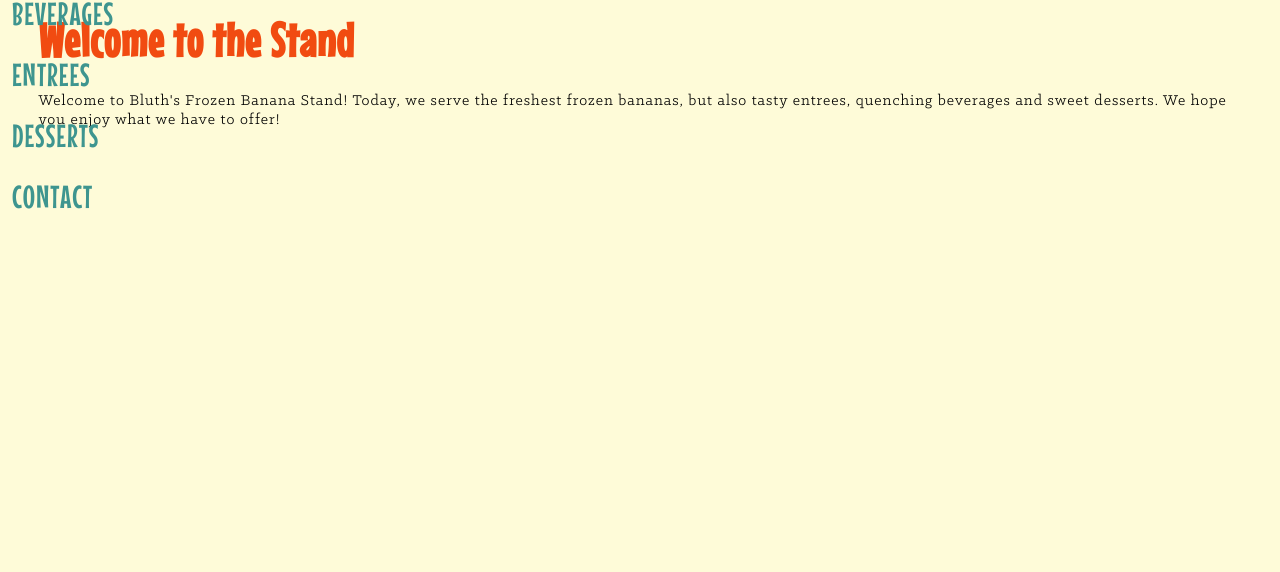
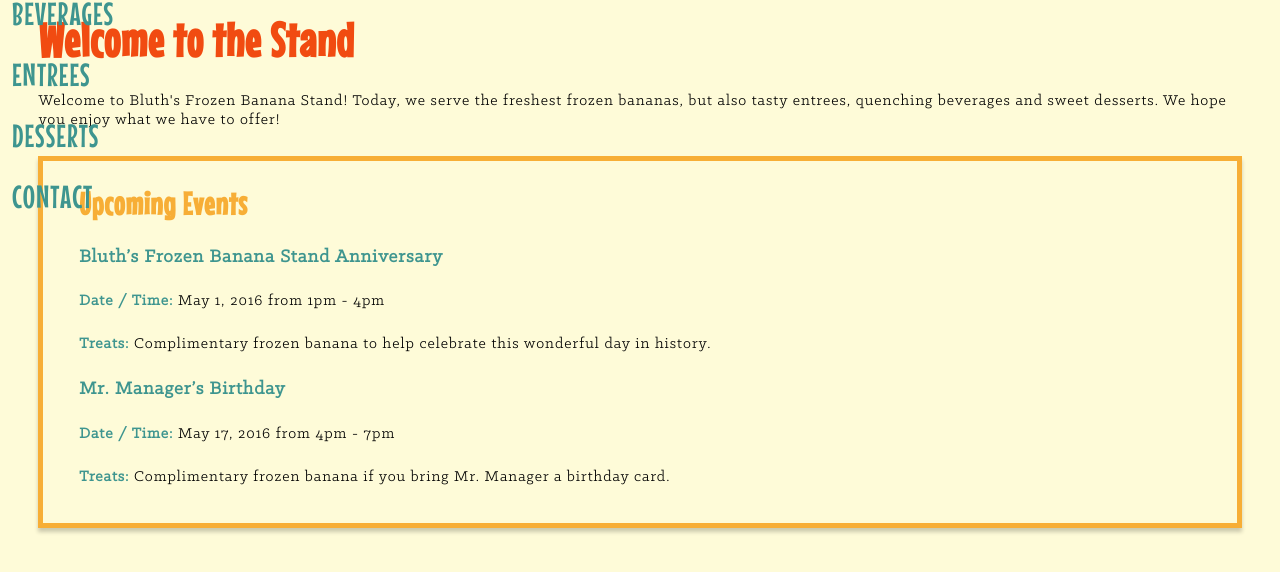
Before and after one commit to chloeweber/project_final3_weber_chloe, a plain HTML site: page index.html in a window 1280 px wide. Shown: the part 176-748 px from the top of the page. Drawn offline with Linux system fonts and the light colour scheme; a script that the page names is missing.

Commit message:
Add upcoming events article with style

```diff
--- a/css/main.css
+++ b/css/main.css
@@ -128,10 +128,35 @@ h2 {
     margin: 2% 3%;
 }
 
-p {
-    margin: 0 3%;
+h3 {
+    color: #f7ae36;
+    font-family: 'Mouse Memoirs', sans-serif;
+    font-size: 2em;
+    margin: 2% 3%;
 }
 
-#mobile-hidden {
+h4 {
+    color: #3e958f;
+    font-size: 1.2em;
+    margin: 2% 3%;
+}
+
+p {
+    margin: 0 3% 2%;
+}
+
+#upcoming-events {
+    border: 5px solid #f7ae36;
+    box-shadow: 0 4px 4px 0 rgba(0, 0, 0, 0.2);
+    margin: 2% 3%;
+    padding-bottom: 1%;
+}
+
+.events-style {
+    color: #3e958f;
+    font-weight: bold;
+}
+
+.mobile-hidden {
     display: none;
 }
--- a/index.html
+++ b/index.html
@@ -43,7 +43,21 @@
 
             <article id="welcome">
                 <h2>Welcome to the Stand</h2>
-                <p>Welcome to Bluth's Frozen Banana Stand!<span id="mobile-hidden"> We have been operating for almost 50 years, which practically makes us a Newport Beach landmark. Our founder, George Bluth, started the stand to give the citizens of California the freshest frozen bananas possible.</span> Today, we serve the freshest frozen bananas, but also tasty entrees, quenching beverages and sweet desserts. We hope you enjoy what we have to offer!</p>
+                <p>Welcome to Bluth's Frozen Banana Stand!<span class="mobile-hidden"> We have been operating for almost 50 years, which practically makes us a Newport Beach landmark. Our founder, George Bluth, started the stand to give the citizens of California the freshest frozen bananas possible.</span> Today, we serve the freshest frozen bananas, but also tasty entrees, quenching beverages and sweet desserts. We hope you enjoy what we have to offer!</p>
+            </article>
+
+            <article id="upcoming-events">
+                <h3>Upcoming Events</h3>
+                <h4>Bluth’s Frozen Banana Stand Anniversary</h4>
+                <p><span class="mobile-hidden">On this day, 53 years ago, George Bluth bravely went where no man had gone before: into the frozen banana business. Throughout the years, Mr. Bluth perfected the frozen banana recipe and even ventured into other banana flavored dishes. As he has come to find, there is always money in the banana stand.</span></p>
+                <p><span class="events-style">Date / Time:</span> May 1, 2016 from 1pm - 4pm</p>
+                <p><span class="events-style">Treats:</span> Complimentary frozen banana to help celebrate this wonderful day in history.</p>
+                <h4>Mr. Manager’s Birthday</h4>
+                <p><span class="mobile-hidden">Our beloved Mr. Manager (otherwise known as George Michael Bluth) is turning 26! Mr. Manager got his start at the banana stand when he was just 15 years old, selling bananas on the weekends. His cousin Maeby and he were the best employees the banana stand has ever seen.</span></p>
+                <p><span class="mobile-hidden">Today, we celebrate Mr. Manager and his triumphant return to the banana stand! He is about to graduate with his master’s degree from Juilliard in Percussion Performance.</span></p>
+                <p><span class="events-style">Date / Time:</span> May 17, 2016 from 4pm - 7pm</p>
+                <p><span class="events-style">Treats:</span> Complimentary frozen banana if you bring Mr. Manager a birthday card.</p>
+
             </article>
 
         </div>
```
